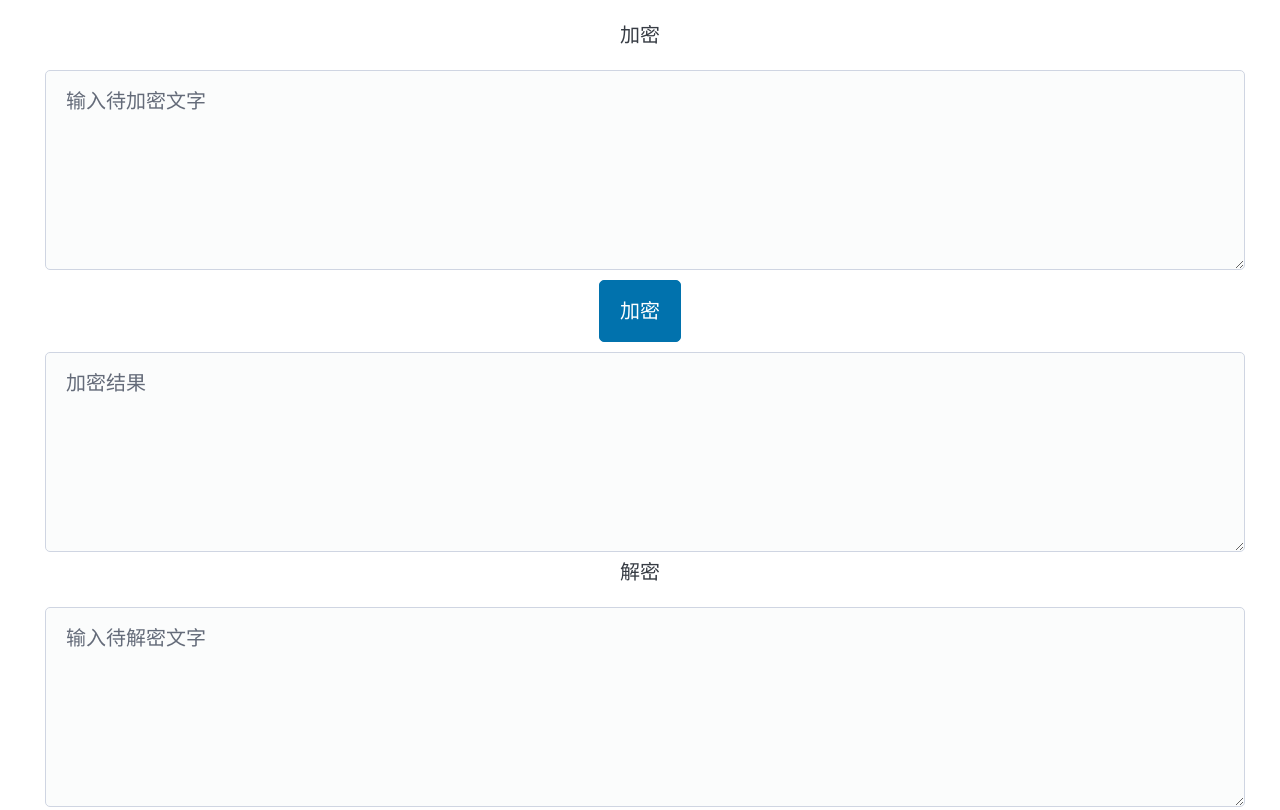
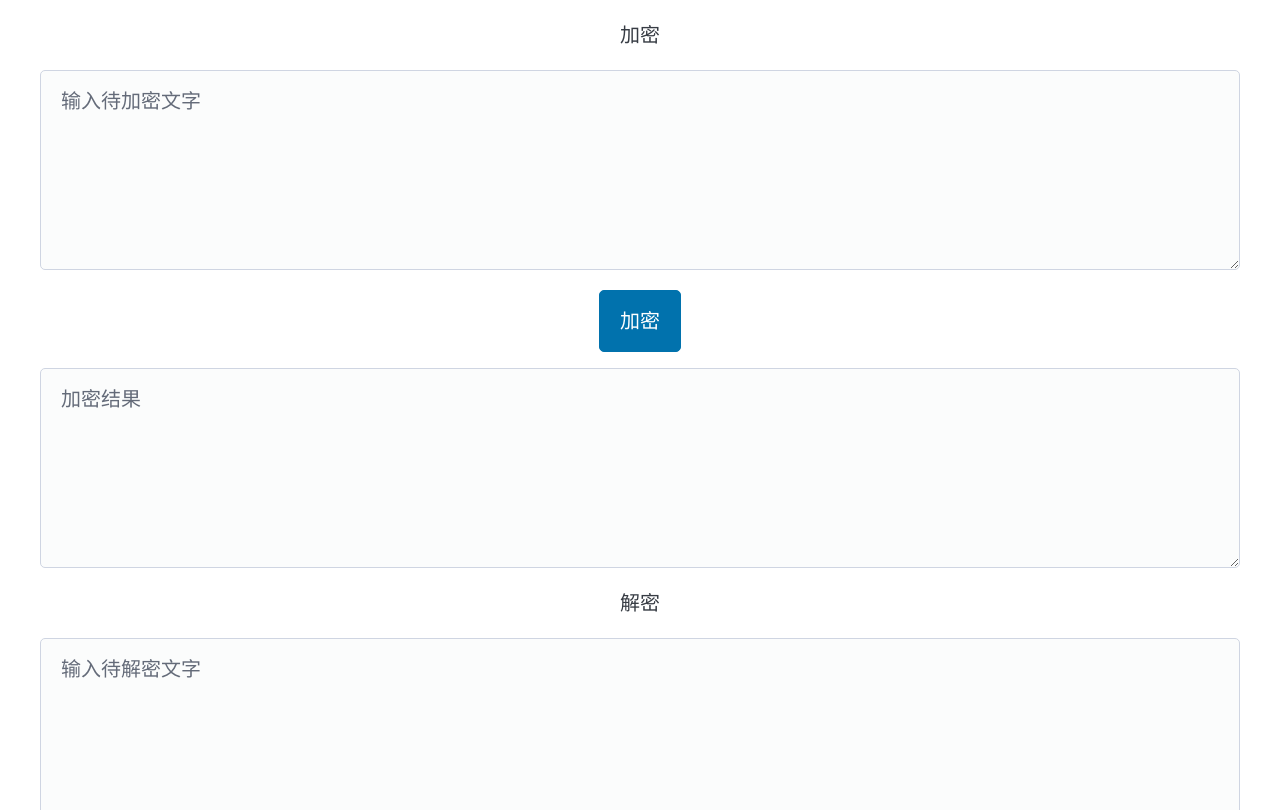
Before and after one commit to heyManNice/sbEncryptor, a plain HTML site: page index.html in a window 1280 px wide. Shown: the top 810 px of the page. Drawn offline with nearby package versions, Linux system fonts and the light colour scheme.

Commit message:
修复：居中偏移bug

```diff
--- a/index.html
+++ b/index.html
@@ -31,7 +31,6 @@
         textarea{
             width: 100%;
             height: 200px;
-            margin: 5px;
         }
         main{
             text-align: center;
@@ -40,7 +39,7 @@
             text-align: center;
         }
         button{
-            margin: 5px;
+            margin-bottom: 16px;
         }
     </style>
 </head>
```
